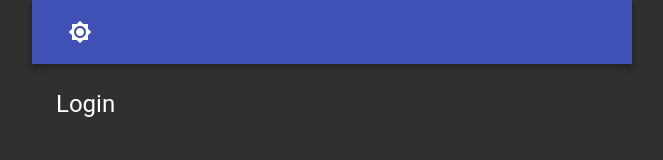
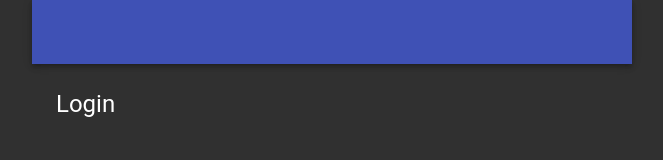
Before and after one commit to fmtabbara/pairproject, a React (Create React App) app in the folder client/: page /login in a window 1280 px wide. Shown: the top 160 px of the page, without its empty margins (308-971 px from the left). Built offline with nearby package versions, Linux system fonts and the light colour scheme.

Commit message:
remove dark/light mode selection

```diff
--- a/client/src/App.js
+++ b/client/src/App.js
@@ -1,12 +1,10 @@
-import React, { useMemo, useState, createContext } from 'react'
+import React, { createContext } from 'react'
 import { ThemeProvider, createMuiTheme } from '@material-ui/core/styles'
 import { BrowserRouter as Router, Switch, Route } from 'react-router-dom'
 import { AuthProvider } from './global/auth/context'
 import { Register } from './routes/register'
 import { Login } from './routes/login'
 import { CssBaseline } from '@material-ui/core'
-
-export const GlobalContext = createContext({})
 
 const darkTheme = createMuiTheme({
   palette: {
@@ -17,22 +15,16 @@ const darkTheme = createMuiTheme({
   },
 })
 
-const lightTheme = createMuiTheme({
+const theme = createMuiTheme({
   palette: {
-    type: 'light',
-    background: {
-      paper: '#fff',
-    },
+    type: 'dark',
   },
 })
 
 const App = () => {
-  const [darkMode, setDarkMode] = useState(true)
-
   return (
-    <ThemeProvider theme={darkMode ? darkTheme : lightTheme}>
+    <ThemeProvider theme={theme}>
       <CssBaseline />
-      <GlobalContext.Provider value={{ darkMode, setDarkMode }}>
       <AuthProvider>
         <Router>
           <Switch>
@@ -45,7 +37,6 @@ const App = () => {
           </Switch>
         </Router>
       </AuthProvider>
-      </GlobalContext.Provider>
     </ThemeProvider>
   )
 }
--- a/client/src/global/Nav/index.js
+++ b/client/src/global/Nav/index.js
@@ -2,22 +2,11 @@ import React, { useContext } from 'react'
 import { AppBar, Toolbar, IconButton } from '@material-ui/core'
 import Brightness4Icon from '@material-ui/icons/Brightness4'
 import Brightness7Icon from '@material-ui/icons/Brightness7'
-import { GlobalContext } from '../../App'
 
 export const TopNav = () => {
-  const { darkMode, setDarkMode } = useContext(GlobalContext)
-
   return (
     <AppBar position="sticky">
-      <Toolbar>
-        <IconButton>
-          {darkMode ? (
-            <Brightness7Icon onClick={() => setDarkMode(false)} />
-          ) : (
-            <Brightness4Icon onClick={() => setDarkMode(true)} />
-          )}
-        </IconButton>
-      </Toolbar>
+      <Toolbar></Toolbar>
     </AppBar>
   )
 }
```
Lines whose indentation alone changed are shown as unchanged.
